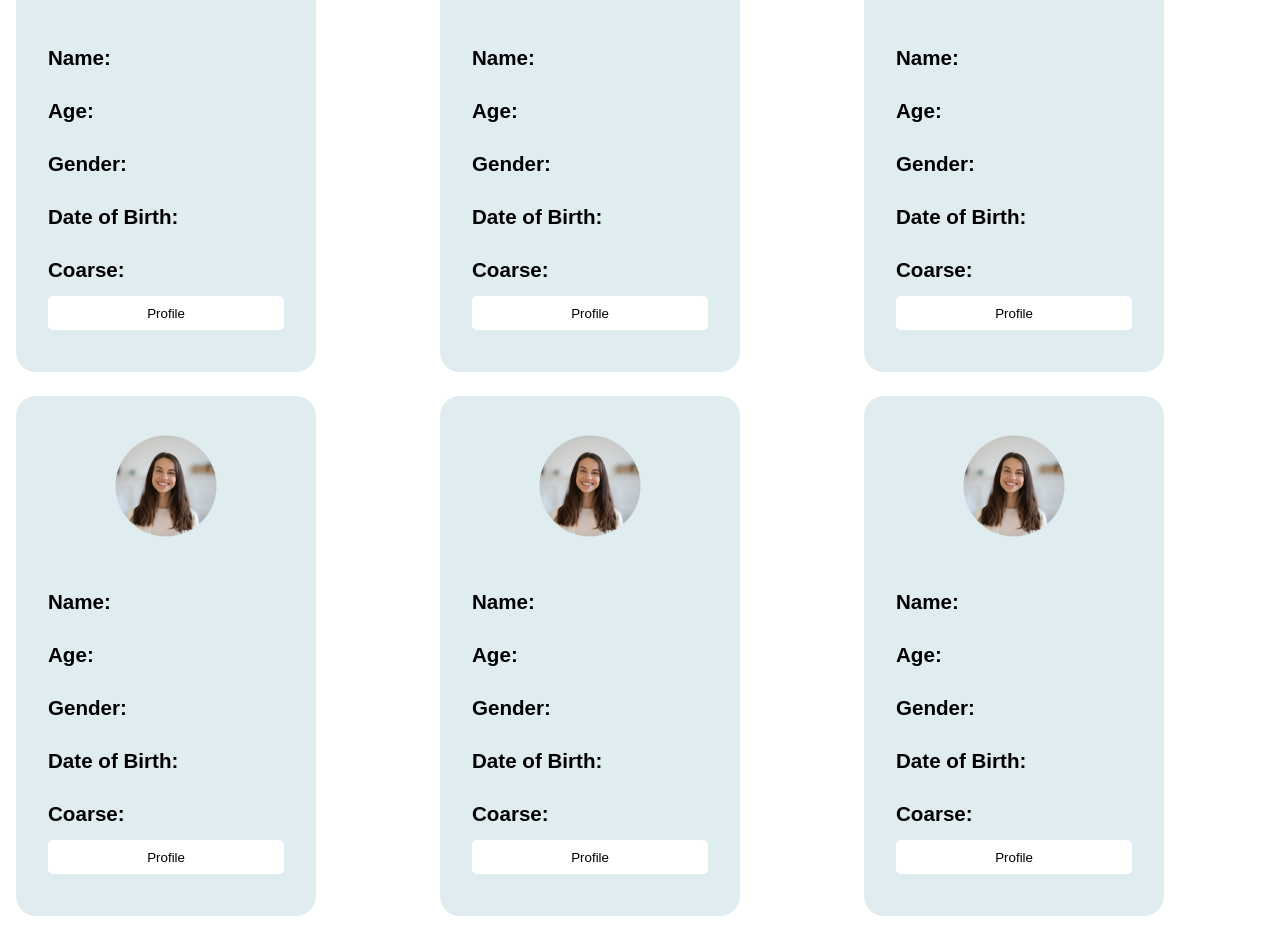
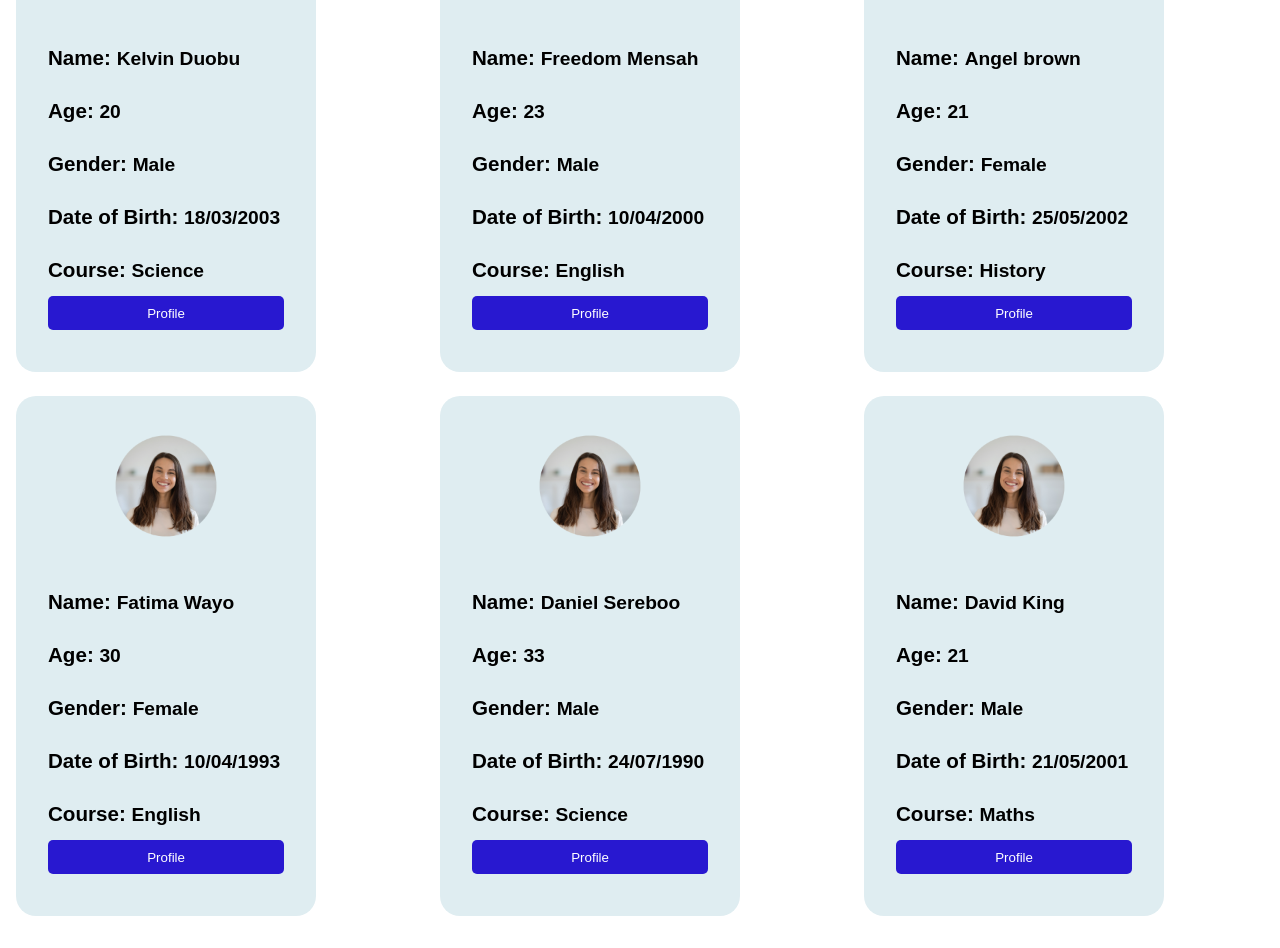
Before and after one commit to khaekelvin/school-management, a React (Create React App) app: page /Cards in a window 1280 px wide. Shown: the part 300-1248 px from the top of the page. Built offline with nearby package versions, Linux system fonts and the light colour scheme; the HTML template or start-up script is replaced by a standard one; a web font is replaced by a local one.

Commit message:
last fix

```diff
--- a/src/App.css
+++ b/src/App.css
@@ -302,7 +302,7 @@ label {
 .login-input {
   width: 300px;
   padding: 15px;
-  margin-bottom: 50px;
+  margin-bottom: 30px;
   border: 1px solid;
   border-radius: 10px;
 }
@@ -352,7 +352,7 @@ label {
 }
 
 .log-text {
-  margin-top: 30px;
+  margin-top: 20px;
   font-size: 17px;
 }
 
@@ -454,6 +454,10 @@ label {
   align-items: center;
 }
 
+#bottom {
+  margin-bottom: 1rem;
+}
+
 .nav-links {
   display: flex;
   justify-content: space-between;
@@ -514,6 +518,7 @@ ul {
   font-size: 1.3rem;
   font-weight: bold;
   padding-top: 30px;
+  color: white;
 }
 
 .home-icon {
@@ -523,7 +528,7 @@ ul {
 
 .analytics {
   width: 950px;
-  height: 330px;
+  height: 300px;
   background-color: #fd8d14;
   border: none;
   border-radius: 20px;
@@ -536,7 +541,7 @@ ul {
 
 .coarse-count {
   display: flex;
-  padding: 3rem 5rem;
+  padding: 20px 5rem;
 }
 
 .coarse-box {
@@ -550,11 +555,21 @@ ul {
 .coarse-title {
   display: flex;
   justify-content: center;
+  margin-top: 20px;
+  color: white;
+}
+
+.coarse-box p {
+  margin-top: 20px;
+}
+
+.subject {
+  font-size: 1.8rem;
   margin-top: 10px;
 }
 
 .header {
-  font-size: 2rem;
+  font-size: 1.6rem;
   margin: 10px;
   text-align: center;
 }
@@ -607,13 +622,17 @@ span h1 {
   padding: 0.6rem 6.2rem;
   border-radius: 5px;
   border: none;
-  background-color: white;
+  color: white;
+  background-color: var(--button-blue);
 }
 .profile-btn:hover {
   padding: 0.6rem 6.2rem;
   border-radius: 5px;
   border: none;
-  background-color: rgb(199, 196, 196);
+  background-color: #5819d1;
+}
+.pro-p {
+  font-size: 1.2rem;
 }
 
 .stu-btn {
@@ -650,9 +669,6 @@ span h1 {
 
 @media only screen and (max-width: 768px) {
   .card-container {
-    /* display: grid;
-    grid-template-columns: repeat(1, 1fr);
-    gap: 1.5rem; */
     display: flex;
     flex-direction: column;
     flex-wrap: wrap;
@@ -670,6 +686,11 @@ span h1 {
   flex-direction: column;
   align-items: center;
   width: 400px;
+}
+
+.new-student-head {
+  font-size: 1.2rem;
+  margin-bottom: 5px;
 }
 
 .credentials {
--- a/src/components/Cards.js
+++ b/src/components/Cards.js
@@ -36,11 +36,21 @@ function Cards() {
           </div>
 
           <article className="card-info">
-            <h1>Name:</h1>
-            <h1>Age:</h1>
-            <h1>Gender:</h1>
-            <h1>Date of Birth:</h1>
-            <h1>Coarse:</h1>
+            <h1>
+              Name: <span className="pro-p">Kelvin Duobu </span>
+            </h1>
+            <h1>
+              Age: <span className="pro-p">20</span>
+            </h1>
+            <h1>
+              Gender: <span className="pro-p">Male</span>
+            </h1>
+            <h1>
+              Date of Birth: <span className="pro-p">18/03/2003</span>
+            </h1>
+            <h1>
+              Course: <span className="pro-p">Science</span>
+            </h1>
             <Link to="/Profile">
               <button className="profile-btn">Profile</button>
             </Link>
@@ -52,11 +62,21 @@ function Cards() {
             <img className="card-pfp" src={pfp} alt=""></img>
           </div>
           <article className="card-info">
-            <h1>Name:</h1>
-            <h1>Age:</h1>
-            <h1>Gender:</h1>
-            <h1>Date of Birth:</h1>
-            <h1>Coarse:</h1>
+            <h1>
+              Name: <span className="pro-p">Freedom Mensah</span>
+            </h1>
+            <h1>
+              Age: <span className="pro-p">23</span>
+            </h1>
+            <h1>
+              Gender: <span className="pro-p">Male</span>
+            </h1>
+            <h1>
+              Date of Birth: <span className="pro-p">10/04/2000</span>
+            </h1>
+            <h1>
+              Course: <span className="pro-p">English</span>
+            </h1>
             <Link to="/Profile">
               <button className="profile-btn">Profile</button>
             </Link>
@@ -68,11 +88,21 @@ function Cards() {
             <img className="card-pfp" src={pfp} alt=""></img>
           </div>
           <article className="card-info">
-            <h1>Name:</h1>
-            <h1>Age:</h1>
-            <h1>Gender:</h1>
-            <h1>Date of Birth:</h1>
-            <h1>Coarse:</h1>
+            <h1>
+              Name: <span className="pro-p">Angel brown</span>
+            </h1>
+            <h1>
+              Age: <span className="pro-p">21</span>
+            </h1>
+            <h1>
+              Gender: <span className="pro-p">Female</span>
+            </h1>
+            <h1>
+              Date of Birth: <span className="pro-p">25/05/2002</span>
+            </h1>
+            <h1>
+              Course: <span className="pro-p">History</span>
+            </h1>
             <Link to="/Profile">
               <button className="profile-btn">Profile</button>
             </Link>
@@ -84,11 +114,21 @@ function Cards() {
             <img className="card-pfp" src={pfp} alt=""></img>
           </div>
           <article className="card-info">
-            <h1>Name:</h1>
-            <h1>Age:</h1>
-            <h1>Gender:</h1>
-            <h1>Date of Birth:</h1>
-            <h1>Coarse:</h1>
+            <h1>
+              Name: <span className="pro-p">Fatima Wayo</span>
+            </h1>
+            <h1>
+              Age: <span className="pro-p">30</span>
+            </h1>
+            <h1>
+              Gender: <span className="pro-p">Female</span>
+            </h1>
+            <h1>
+              Date of Birth: <span className="pro-p">10/04/1993</span>
+            </h1>
+            <h1>
+              Course: <span className="pro-p">English</span>
+            </h1>
             <Link to="/Profile">
               <button className="profile-btn">Profile</button>
             </Link>
@@ -100,11 +140,21 @@ function Cards() {
             <img className="card-pfp" src={pfp} alt=""></img>
           </div>
           <article className="card-info">
-            <h1>Name:</h1>
-            <h1>Age:</h1>
-            <h1>Gender:</h1>
-            <h1>Date of Birth:</h1>
-            <h1>Coarse:</h1>
+            <h1>
+              Name: <span className="pro-p">Daniel Sereboo</span>
+            </h1>
+            <h1>
+              Age: <span className="pro-p">33</span>
+            </h1>
+            <h1>
+              Gender: <span className="pro-p">Male</span>
+            </h1>
+            <h1>
+              Date of Birth: <span className="pro-p">24/07/1990</span>
+            </h1>
+            <h1>
+              Course: <span className="pro-p">Science</span>
+            </h1>
             <Link to="/Profile">
               <button className="profile-btn">Profile</button>
             </Link>
@@ -116,11 +166,21 @@ function Cards() {
             <img className="card-pfp" src={pfp} alt=""></img>
           </div>
           <article className="card-info">
-            <h1>Name:</h1>
-            <h1>Age:</h1>
-            <h1>Gender:</h1>
-            <h1>Date of Birth:</h1>
-            <h1>Coarse:</h1>
+            <h1>
+              Name: <span className="pro-p">David King</span>
+            </h1>
+            <h1>
+              Age: <span className="pro-p">21</span>
+            </h1>
+            <h1>
+              Gender: <span className="pro-p">Male</span>
+            </h1>
+            <h1>
+              Date of Birth: <span className="pro-p">21/05/2001</span>
+            </h1>
+            <h1>
+              Course: <span className="pro-p">Maths</span>
+            </h1>
             <Link to="/Profile">
               <button className="profile-btn">Profile</button>
             </Link>
--- a/src/components/Landing.js
+++ b/src/components/Landing.js
@@ -34,7 +34,7 @@ function Landing() {
       </nav>
       <body className="main-body">
         <section className="box-info">
-          <h1 className="logo">
+          <h1 className="logo" id="bottom">
             Dash
             <span className="flow-blue">board</span>
           </h1>
@@ -76,30 +76,30 @@ function Landing() {
         </section>
 
         <div className="analytics">
-          <h1 className="coarse-title">Coarses</h1>
+          <h1 className="coarse-title">Courses</h1>
           <section className="coarse-count">
             <span className="coarse-box">
               <h3 className="header">English</h3>
               <p className="num">Number of Students</p>
-              <h1>800</h1>
+              <h1 className="subject">800</h1>
             </span>
 
             <span className="coarse-box">
               <h3 className="header">Maths</h3>
               <p>Number of Students</p>
-              <h1>200</h1>
+              <h1 className="subject">200</h1>
             </span>
 
             <span className="coarse-box">
               <h3 className="header">Science</h3>
               <p>Number of Students</p>
-              <h1>300</h1>
+              <h1 className="subject">300</h1>
             </span>
 
             <span className="coarse-box">
               <h3 className="header">History</h3>
               <p>Number of Students</p>
-              <h1>307</h1>
+              <h1 className="subject">307</h1>
             </span>
           </section>
         </div>
--- a/src/components/NewStudent.js
+++ b/src/components/NewStudent.js
@@ -8,7 +8,7 @@ function NewStudent() {
       <div className="flex-both">
         <div className="flex-form">
           <section className="form-det">
-            <h2>Name</h2>
+            <h2 className="new-student-head">Name</h2>
             <input
               className="credentials"
               type="text"
@@ -17,7 +17,7 @@ function NewStudent() {
           </section>
 
           <section className="form-det">
-            <h2>Age</h2>
+            <h2 className="new-student-head">Age</h2>
             <input
               className="credentials"
               type="text"
@@ -26,7 +26,7 @@ function NewStudent() {
           </section>
 
           <section className="form-det">
-            <h2>Gender</h2>
+            <h2 className="new-student-head">Gender</h2>
             <input
               className="credentials"
               type="text"
@@ -35,7 +35,7 @@ function NewStudent() {
           </section>
 
           <section className="form-det">
-            <h2>Date of birth</h2>
+            <h2 className="new-student-head">Date of birth</h2>
             <input
               className="credentials"
               type="text"
@@ -44,11 +44,11 @@ function NewStudent() {
           </section>
 
           <section className="form-det">
-            <h2>Coarse</h2>
+            <h2 className="new-student-head">Course</h2>
             <input
               className="credentials"
               type="text"
-              placeholder="Enter your coarse"
+              placeholder="Enter your course"
             ></input>
           </section>
 
--- a/src/components/Profile.js
+++ b/src/components/Profile.js
@@ -33,15 +33,25 @@ function Profile() {
 
         <section className="side-pro">
           <article className="pro-all">
-            <h1 className="pro-line">Name:</h1>
+            <h1 className="pro-line">
+              Name: <span className="pro-p">Kelvin Duobu </span>
+            </h1>
             <hr />
-            <h1 className="pro-line">Age:</h1>
+            <h1 className="pro-line">
+              Age: <span className="pro-p">20</span>
+            </h1>
             <hr />
-            <h1 className="pro-line">Gender:</h1>
+            <h1 className="pro-line">
+              Gender: <span className="pro-p">Male</span>
+            </h1>
             <hr />
-            <h1 className="pro-line">Date of Birth:</h1>
+            <h1 className="pro-line">
+              Date of Birth: <span className="pro-p">18/03/2003</span>
+            </h1>
             <hr />
-            <h1 className="pro-line">Coarse:</h1>
+            <h1 className="pro-line">
+              Course: <span className="pro-p">Science</span>
+            </h1>
             <hr />
           </article>
         </section>
--- a/src/components/footer.js
+++ b/src/components/footer.js
@@ -11,7 +11,6 @@ function Footer() {
           <li>Home</li>
           <li>About</li>
           <li>Features</li>
-          <li>Contact</li>
         </ul>
         <p>© SchoolFlow Copyright 2023</p>
       </div>
--- a/src/components/hero.js
+++ b/src/components/hero.js
@@ -1,6 +1,5 @@
 import React from "react";
 import one from "../images/2nd no back.png";
-// import proof from "../images/logosss.png";
 
 function Hero() {
   return (
@@ -20,7 +19,6 @@ function Hero() {
         </div>
         <img className="image-1" src={one} alt=""></img>
       </main>
-      {/* <img className="social-proof" src={proof} alt=""></img> */}
     </body>
   );
 }
```
